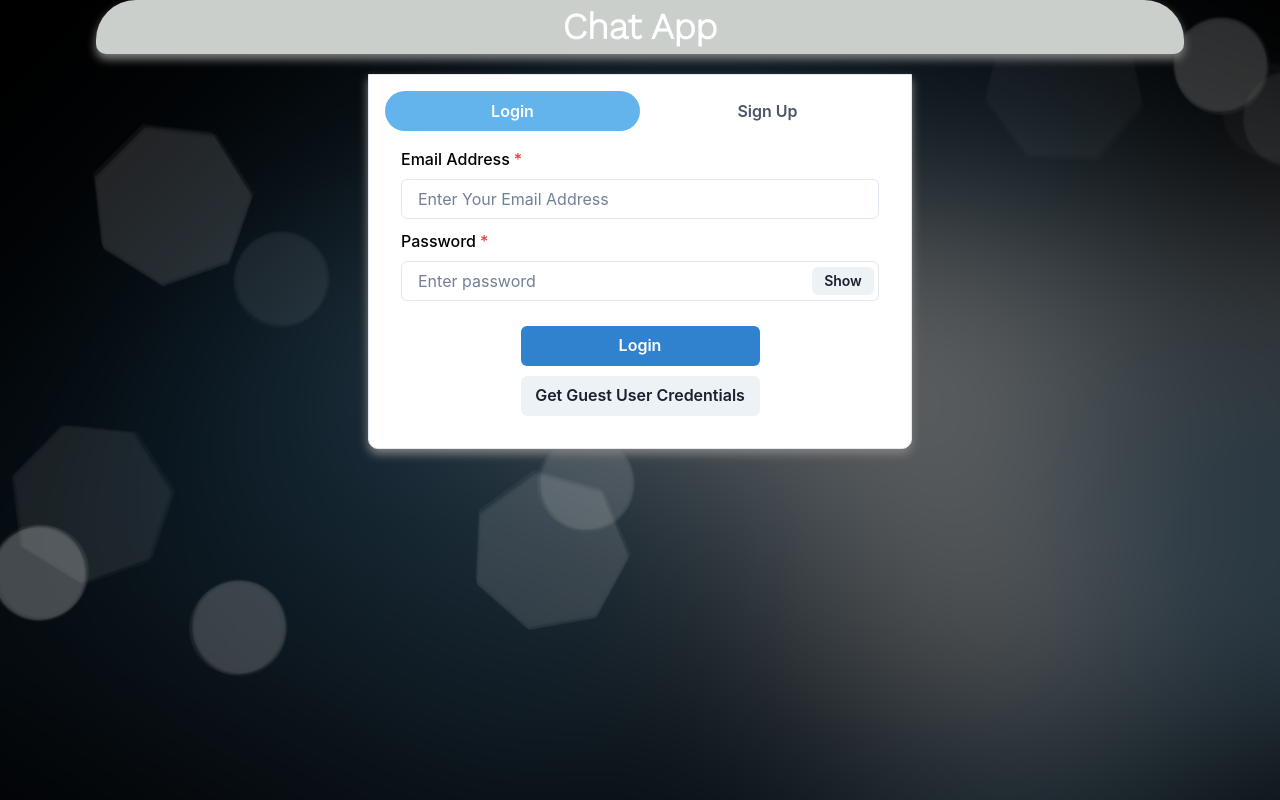
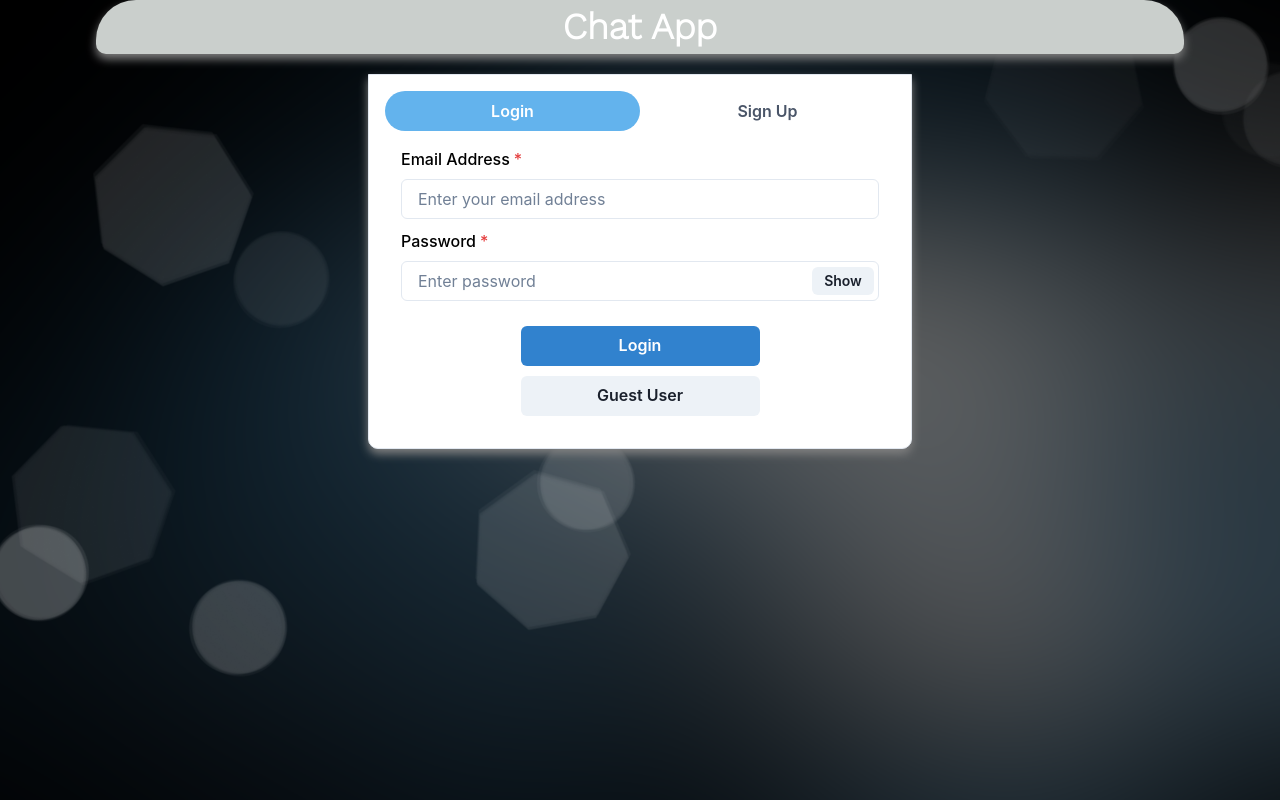
Before and after one commit to PMohanJ/Web-chat-application, a React (Create React App) app in the folder frontend/: page / in a window 1280 px wide. Built offline with nearby package versions, Linux system fonts and the light colour scheme; no server answers.

Commit message:
Fix login page guest user button

```diff
--- a/frontend/src/components/authentication/Login.js
+++ b/frontend/src/components/authentication/Login.js
@@ -8,7 +8,6 @@ const Login = () => {
   const [show, setShow] = useState(false);
   const [email, setEmail] = useState("");
   const [password, setPassword] = useState("");
-
   const [loading, setLoading] = useState(false);
   const handleClick = () => setShow(!show);
   const toast = useToast();
@@ -80,7 +79,7 @@ const Login = () => {
         <Input
           value={email}
           type="email"
-          placeholder="Enter Your Email Address"
+          placeholder="Enter your email address"
           onChange={(e) => setEmail(e.target.value)}
         />
       </FormControl>
@@ -113,6 +112,7 @@ const Login = () => {
       </Button>
 
       <Button
+        overflow={"hidden"}
         variant="solid"
         colorScheme="gray"
         width="50%"
@@ -121,7 +121,7 @@ const Login = () => {
             setPassword("123456");
         }}
         >
-        Get Guest User Credentials
+          Guest User
       </Button>
     </VStack>
     );
```
